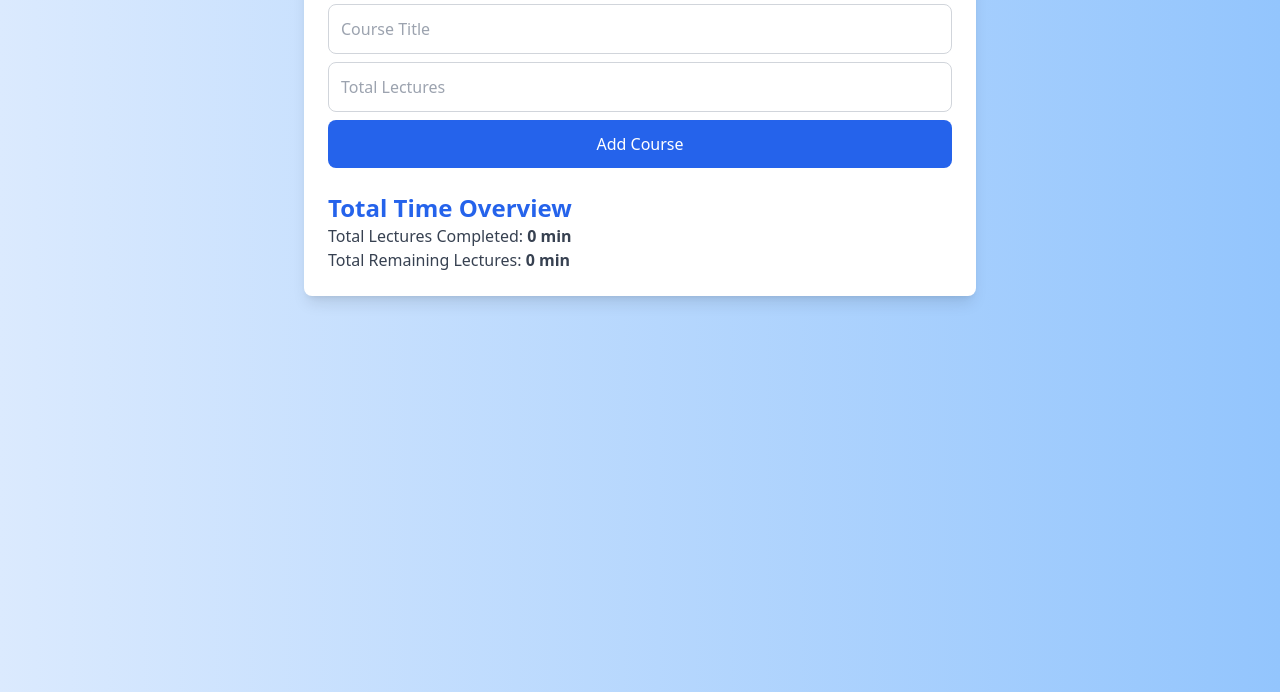
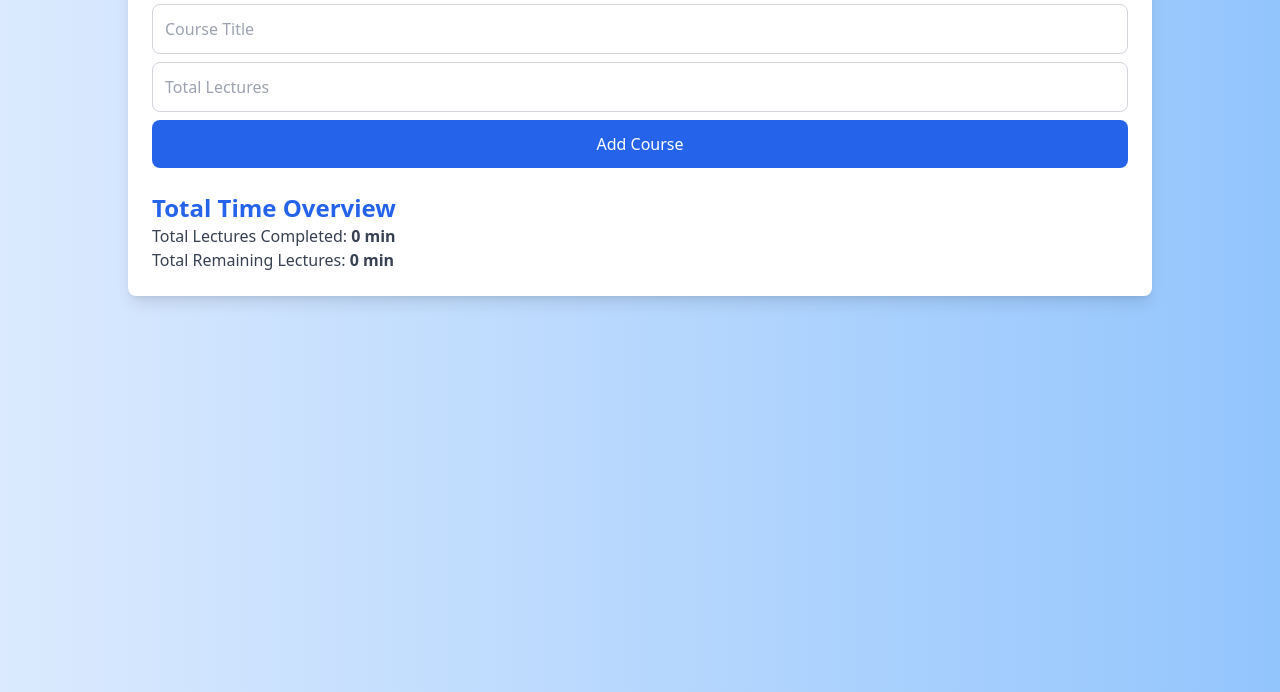
Before and after one commit to Eglantinenf/Course-Tracker, a plain HTML site: page index.html in a window 1280 px wide. Shown: the part 108-800 px from the top of the page. Drawn offline with nearby package versions, Linux system fonts and the light colour scheme.

Commit message:
index.html

```diff
--- a/index.html
+++ b/index.html
@@ -13,7 +13,7 @@
     </style>
   </head>
   <body class="bg-gradient-to-r from-blue-100 to-blue-300 p-6">
-    <div class="max-w-2xl mx-auto bg-white shadow-lg rounded-lg p-6">
+    <div class="max-w-5xl mx-auto bg-white shadow-lg rounded-lg p-6">
       <h1 class="text-4xl font-bold mb-6 text-center text-blue-700">
         Course Tracker
       </h1>
```
